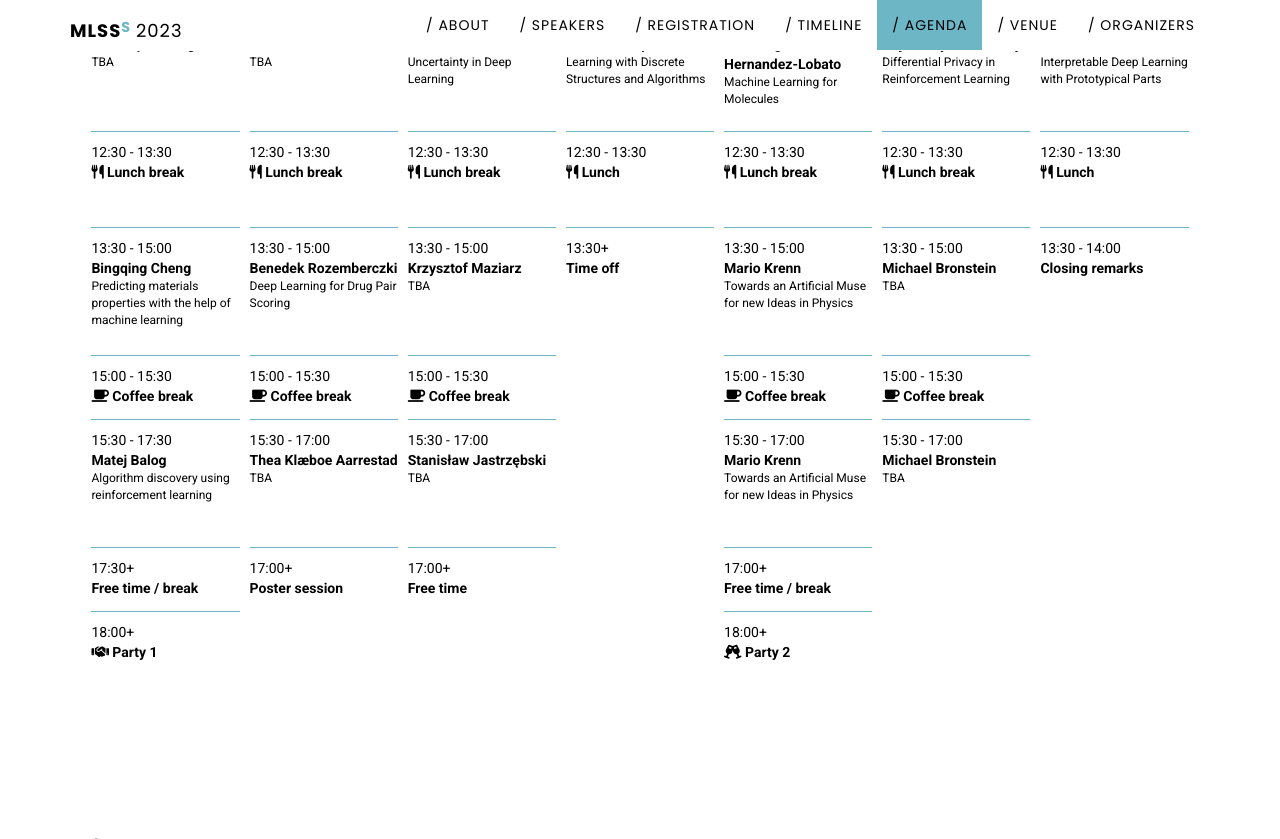
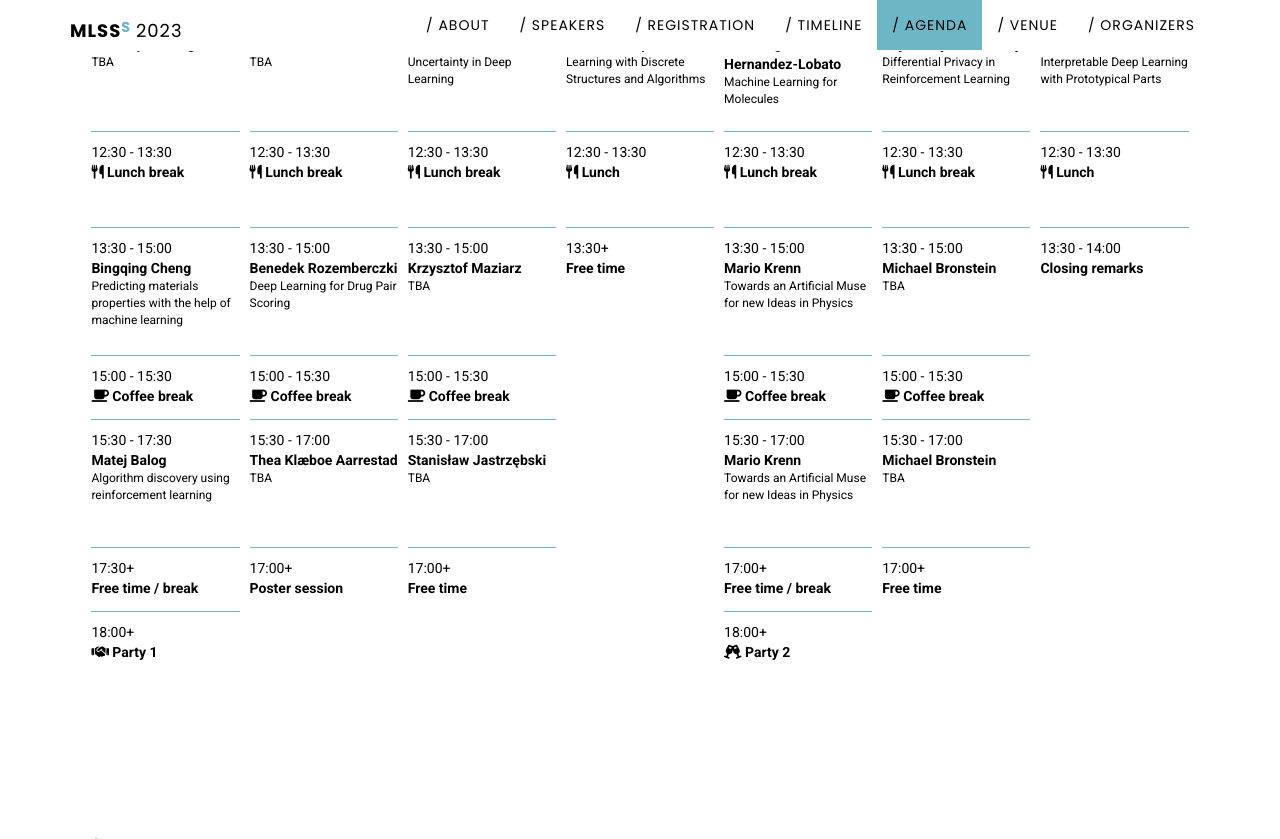
Before and after one commit to mlinpl/mlss2023.mlinpl.org, a Jekyll site: the page built from index.html, in a window 1280 px wide and 900 px high, scrolled down 4866 px, cut to the strip 0-839 px from the top of the window. Built offline with Jekyll 4.4.1, drawn with Linux system fonts in a browser that asks for light colours.

Commit message:
Update the agenda

```diff
--- a/_data/mlss-agenda.yml
+++ b/_data/mlss-agenda.yml
@@ -124,9 +124,9 @@
     - title: <i class="fa-solid fa-utensils"></i> Lunch
       time: 12:30 - 13:30
       height: 2
-    - title: Time off
+    - title: Free time
       time: 13:30+
-      height: 8
+      height: 3
 
 - title: Friday
   subtitle: 30 June
@@ -195,6 +195,9 @@
       subtitle: TBA
       time: 15:30 - 17:00
       height: 3
+    - title: Free time
+      time: 17:00+
+      height: 2
 
 - title: Sunday
   subtitle: 2 July
```
